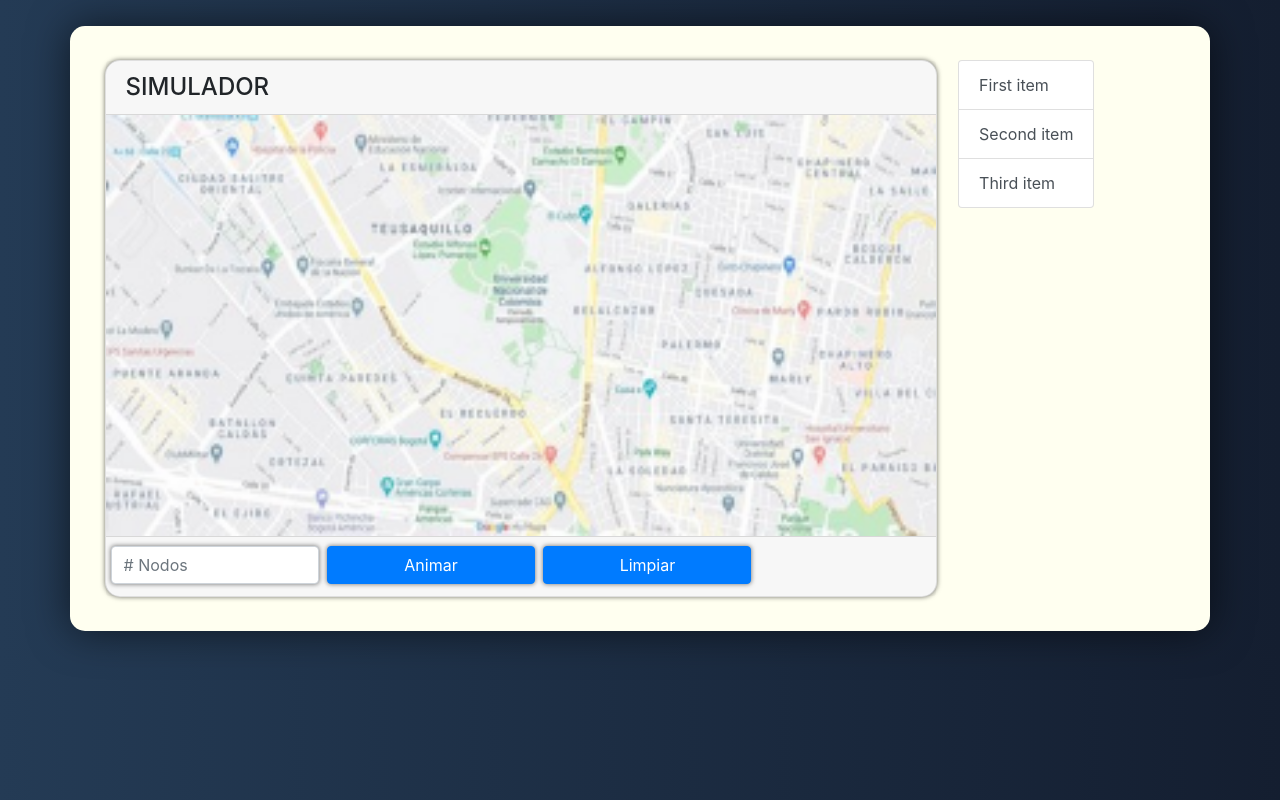
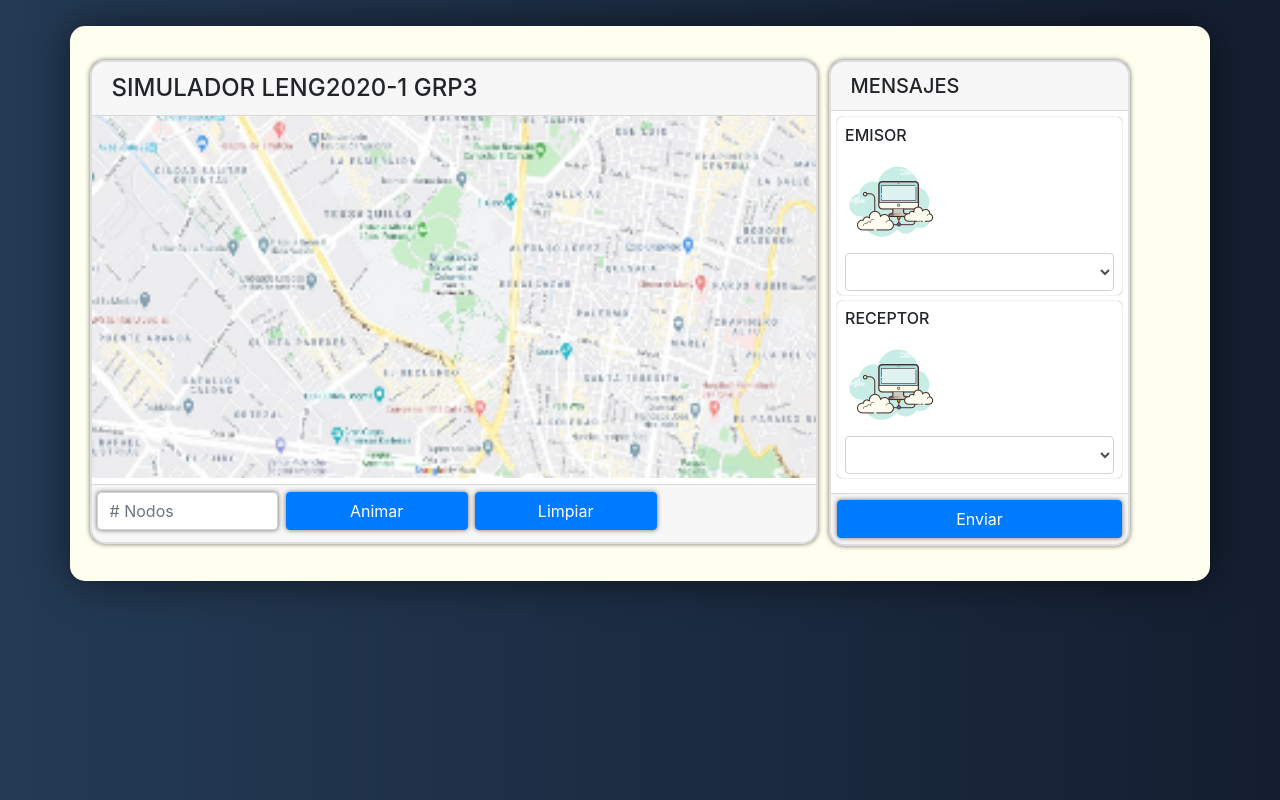
Before and after one commit to PL-Project/manet, a React (Create React App) app: page / in a window 1280 px wide. Built offline with nearby package versions, Linux system fonts and the light colour scheme.

Commit message:
mejorando la animacion, y primer paso para envio de mensajes

```diff
--- a/src/App.js
+++ b/src/App.js
@@ -1,6 +1,5 @@
 import React from 'react';
 import Manet from './components/Manet'
-import NodeList from './components/NodeList'
 import './css/app.css'
 class App extends React.Component {
   render(){
@@ -9,7 +8,6 @@ class App extends React.Component {
 
         <div className="container row">
             <Manet className="column"/>
-            <NodeList className="column"/>
         </div>
       </div>
     );
--- /dev/null
+++ b/src/class/link.js
@@ -0,0 +1,32 @@
+
+
+class link {
+
+    constructor(node1,node2){
+        this.p1=node1.getCoordinates();
+        this.p2=node2.getCoordinates();
+        this.id1= node1.id;
+        this.id2= node2.id;
+    }
+    getId1(){
+        return this.id1;
+    }
+    getId2(){
+        return this.id2;
+    }
+    update(ctx,p1,p2){
+        this.p1=p1;
+        this.p2=p2;
+        this.draw(ctx);
+    }
+    draw(ctx){
+        ctx.lineWidth = 1;
+        ctx.strokeStyle = "#f00";
+        ctx.beginPath();
+        ctx.moveTo(this.p1[0],this.p1[1]);
+        ctx.lineTo(this.p2[0],this.p2[1]);
+        ctx.stroke();
+    }
+}
+
+export default link
--- /dev/null
+++ b/src/class/message.js
@@ -0,0 +1,24 @@
+
+class Message {
+
+
+    constructor(source,destiny){
+        this.source=source;
+        this.destiny= destiny;
+        this.body = '';
+    }
+
+    getSource(){
+        return this.source;
+    }
+    getDestiny(){
+        return this.destiny;
+    }
+    getBody(){
+        return this.body;
+    }
+
+
+}
+
+export default Message
--- a/src/class/node.js
+++ b/src/class/node.js
@@ -36,7 +36,8 @@ function randomImage() {
 
 class Node {
 
-    constructor(width,height,size){
+    constructor(width,height,size,id){
+        this.id=id;
         this.size=size
         this.x = Math.random() * (width-size-1)+1;
         this.y= Math.random() * (height-size-1)+1;
@@ -44,6 +45,13 @@ class Node {
         this.dy = (Math.random() - 0.5) * 0.5;
         this.icon = new Image();
         this.icon.src =randomImage()//"https://img.icons8.com/color/144/000000/rick-sanchez.png";//'https://img.icons8.com/plasticine/100/000000/electronics.png';
+
+        this.ram = Math.floor(Math.random() * 64);
+        this.cpu = Math.floor(Math.random() *8);
+        this.hz = 4.3;
+        this.hhd = 500;
+
+
     }
 
     get image(){
@@ -66,6 +74,22 @@ class Node {
         this.y += this.dy;
         this.draw(ctx);
     }
+    getX(){
+        return this.x;
+    }
+    getY(){
+        return this.y;
+    }
+    getId(){
+        return this.id;
+    }
+    getCoordinates(){
+        return [this.x+(this.size/2),this.y+(this.size/2)];
+    }
+
+    toString(){
+        return "Cpu: " +this.cpu+"\nVelocidad: "+this.hz+"Hz"+"\nRam: "+this.ram+"GB" + "\nDisco: "+this.hhd+"GB";
+    }
 
 }
 
--- a/src/components/Manet.jsx
+++ b/src/components/Manet.jsx
@@ -1,7 +1,11 @@
 import React from 'react';
 import Node from '../class/node'
+import Link from '../class/link'
+import Message from '../class/message'
 import '../css/manet.css'
-import map from '../images/map.jpg'
+import map from '../images/map3.jpg'
+import link from '../class/link';
+import PCmessages from '../images/PCmessages.png'
 
 
 class Manet extends React.Component{
@@ -16,33 +20,44 @@ class Manet extends React.Component{
         this.start = this.start.bind(this);
         this.animate = this.animate.bind(this);
         this.scale = this.scale.bind(this);
+        this.createLinks = this.createLinks.bind(this);
+        this.getNodebyID = this.getNodebyID.bind(this);
+        this.updateEmisor = this.updateEmisor.bind(this);
+        this.updateReceptor = this.updateReceptor.bind(this);
+        this.sendMessage = this.sendMessage.bind(this);
 
         this.state={
             width: Number,
             height: Number,
             nodeArray: [],
+            linkArray: [],
             canvas:[],
             reqAnimation:0,
             On: false,
+            emisor:'',
+            receptor: ''
 
         }
     }
 
     componentDidMount(){
+        this.setState({
+            canvas : document.getElementById('manet').getContext('2d')
+        })
 
-        this.state.canvas = document.getElementById('manet').getContext('2d');
         const canvas = this.refs.canvas
-        this.state.width= canvas.width
-        this.state.height= canvas.height
+        this.setState({
+            width : canvas.width,
+            height : canvas.height,
+        })
 
+        console.log("ancho: "+this.state.width +" alto: "+this.state.height)
         this.map.onload=()=>{
             this.state.canvas.drawImage(this.map,0,0,this.state.width,this.state.height)
         }
 
 
     }
-
-
 
     start(){
         if(this.state.On){
@@ -57,27 +72,47 @@ class Manet extends React.Component{
     clear(){
         this.state.canvas.clearRect(0,0,this.state.width,this.state.height)
         window.cancelAnimationFrame(this.state.reqAnimation)
-        this.state.On=false;
+        this.state.On = false
+        this.state.nodeArray=[]
+        this.state.emisor=""
+        this.state.receptor=""
         this.state.canvas.drawImage(this.map,0,0,this.state.width,this.state.height)
+        this.setState({
+            //obligo a actualizar las listas
+        })
     }
-    init (e) {
+    init () {
         let numNodes= Math.floor(Math.abs(this.refs.numNodes.value))
         this.state.nodeArray=[]
+        let nodos= []
         for (var i = 0; i < numNodes; i++) {
             let width =this.state.width;
-            let height = this.state.height
-            this.state.nodeArray.push(new Node(width,height,100/this.scale(numNodes)));
+            let height = this.state.height;
+            nodos.push(new Node(width,height,100/this.scale(numNodes),i));
         }
+
+        this.state.nodeArray =nodos
+        this.setState({
+            //obligo a actualizar las listas
+        })
 
     }
     animate(){
-
         this.state.canvas.clearRect(0,0,this.state.width,this.state.height)
         this.state.canvas.drawImage(this.map,0,0,this.state.width,this.state.height)
+
         for (var i = 0; i < this.state.nodeArray.length; i++) {
             let node = this.state.nodeArray[i];
             node.update(this.state.canvas,this.state.width,this.state.height)
         }
+
+        this.createLinks();
+
+        for (var i = 0; i < this.state.linkArray.length; i++) {
+            let link = this.state.linkArray[i];
+            link.update(this.state.canvas,this.getNodebyID(link.getId1()).getCoordinates(),this.getNodebyID(link.getId2()).getCoordinates())
+        }
+
         this.state.reqAnimation=window.requestAnimationFrame(this.animate);
 
     }
@@ -88,22 +123,109 @@ class Manet extends React.Component{
             return Math.log(n)
         }
     }
+
+    createLinks() {
+        let linkArray = [];
+        let nodeArray=this.state.nodeArray;
+
+        for (let i = 0; i < nodeArray.length; i++) {
+
+            for(let j = 0; j < nodeArray.length; j++){
+
+                if(nodeArray[i].getId()!=nodeArray[j].getId()){
+
+                    let distance= Math.sqrt(Math.pow(nodeArray[i].getX()-nodeArray[j].getX(),2)+Math.pow(nodeArray[i].getY()-nodeArray[j].getY(),2));
+                    if(distance<50){
+                        linkArray.push(new Link(nodeArray[i],nodeArray[j]));
+                    }
+                }
+
+            }
+
+        }
+        this.state.linkArray = linkArray
+
+    }
+    getNodebyID(id){
+        for (let i = 0; i < this.state.nodeArray.length; i++) {
+            if(id==this.state.nodeArray[i].getId()){
+                return this.state.nodeArray[i]
+            }
+        }
+    }
+    updateEmisor(id){
+
+        let node = this.getNodebyID(id);
+
+        this.setState({
+            emisor: node.toString()
+        })
+    }
+    updateReceptor(id){
+
+        let node = this.getNodebyID(id);
+
+        this.setState({
+            receptor: node.toString()
+        })
+    }
+
+    sendMessage(){
+        alert("enviando msj...");
+    }
     render(){
         return(
+            <div id="big" className="row">
                 <div id="simulador" className="card">
-                <h4 className="card-header">SIMULADOR</h4>
+                    <h4 className="card-header">SIMULADOR LENG2020-1 GRP3 </h4>
                     <div id="bodycard" className="card-boddy">
                         <canvas id="manet" ref="canvas"></canvas>
                     </div>
                     <div id="footercard" className="card-footer">
                         <div className="row">
-                        <input  className="col-sm-3 form-control" ref="numNodes" type="number" placeholder="# Nodos"/>
+                            <input  className="col-sm-3 form-control" ref="numNodes" type="number" placeholder="# Nodos" min="1" max="100" />
                             <button type="button" className="btn col-sm-3 btn-primary " onClickCapture={this.start}>Animar</button>
                             <button type="button" className="btn col-sm-3 btn-primary " onClickCapture={this.clear}>Limpiar</button>
-
                         </div>
                     </div>
                 </div>
+
+                <div id="mensajes" className="card">
+                    <h5 className="card-header">MENSAJES</h5>
+                    <div id="bodymensaje" className="card-body">
+                        <div id="emisor" className="cardpersonalizada" >
+                            <h6>EMISOR</h6>
+                            <div className="row">
+                                <img src={PCmessages} className="column imagenpersonalizada"/>
+                                <label className="column labelpersonalizada" ref="emisorINFO" >{this.state.emisor}</label>
+                            </div>
+                            <select ref="emisorSelect" type="select" className="form-control" onChange={(e)=>this.updateEmisor(e.target.value)}>
+                                {this.state.nodeArray.map((node, key) => { return <option key={node.getId()} value={node.getId()} >Nodo {node.getId()}</option>; })}
+                            </select>
+                        </div>
+
+                        <div id="receptor" className="cardpersonalizada" >
+                            <h6>RECEPTOR</h6>
+                            <div className="row">
+                                <img src={PCmessages} className="column imagenpersonalizada"/>
+                                <label className="column labelpersonalizada" ref="emisorINFO" >{this.state.receptor}</label>
+                            </div>
+                            <select ref="receptorSelect" type="select" className="form-control" onChange={(e)=>this.updateReceptor(e.target.value)}>
+                                {this.state.nodeArray.map((node, key) => { return <option key={node.getId()} value={node.getId()} >Nodo {node.getId()}</option>; })}
+                            </select>
+                        </div>
+
+
+
+                    </div>
+                    <div id="piemsj" className="card-footer">
+                        <button id="enviarmsj"type="button" className="btn col-sm-3 btn-primary" onClick={this.sendMessage}>Enviar</button>
+                    </div>
+                </div>
+            </div>
+
+
+
         )
     }
 
--- a/src/components/NodeList.jsx
+++ /dev/null
@@ -1,19 +0,0 @@
-import React from 'react'
-
-
-class NodeList extends React.Component{
-
-    render(){
-        return(
-            <div className="list-group">
-
-                <a href="#" className="list-group-item list-group-item-action">First item</a>
-                <a href="#" className="list-group-item list-group-item-action">Second item</a>
-                <a href="#" className="list-group-item list-group-item-action">Third item</a>
-
-            </div>
-        )
-    }
-}
-
-export default NodeList
--- a/src/css/manet.css
+++ b/src/css/manet.css
@@ -1,23 +1,29 @@
-
+#big{
+    width: 100%;
+    height: 100%;
+    position: relative;
+}
 #simulador{
     -webkit-box-shadow: 0px 0px 5px 0px rgba(0,0,0,0.57);
     -moz-box-shadow: 0px 0px 5px 0px rgba(0,0,0,0.57);
     box-shadow: 0px 0px 5px 0px rgba(0,0,0,0.57);
 
+    margin-right: 1%;
     border-radius: 15px 15px 15px 15px;
-    width: 80%;
-    height: auto;
-    margin-right: 2%;
+    border-style: solid;
+    border-width: 2px;
+    width: 70%;
+    height: 100%;
     position: relative;
 }
 #bodycard{
-    width: 100%;
-    height: 100%;
+    width: auto;
+    height: auto;
     position: relative;
 }
 #manet{
     width: 100%;
-    height: 100%;
+    height: auto;
 
 }
 #footercard{
@@ -37,3 +43,50 @@
 
    margin-right: 1%;
 }
+
+#mensajes{
+    -webkit-box-shadow: 0px 0px 5px 0px rgba(0,0,0,0.57);
+    -moz-box-shadow: 0px 0px 5px 0px rgba(0,0,0,0.57);
+    box-shadow: 0px 0px 5px 0px rgba(0,0,0,0.57);
+
+    border-radius: 15px 15px 15px 15px;
+    border-style: solid;
+    border-width: 2px;
+    width: 29%;
+    height: auto;
+    position: relative;
+}
+#bodymensaje{
+    padding: 2%;
+    position: relative;
+}
+.cardpersonalizada{
+    -webkit-box-shadow: 0px 0px 1px 0px rgba(0,0,0,0.57);
+    -moz-box-shadow: 0px 0px 1px 0px rgba(0,0,0,0.57);
+    box-shadow: 0px 0px 1px 0px rgba(0,0,0,0.57);
+
+    border-radius: 5px 5px 5px 5px;
+    margin-bottom: 2%;
+    padding:3%;
+    padding-bottom: 2%;
+
+    width: 100%;
+    height: 48%;
+    position: relative;
+}
+.labelpersonalizada{
+    max-width: 40%;
+    text-align: left;
+    margin-left: 6%;
+    font-size: 99%;
+}
+.imagenpersonalizada{
+    margin-left: 3%;
+}
+#enviarmsj{
+    max-width: 100%;
+}
+#piemsj{
+    padding: 2%;
+    position: relative;
+}
```
Also changed, not shown: src/images/PCmessages.png (added). Lines whose indentation alone changed are shown as unchanged.
